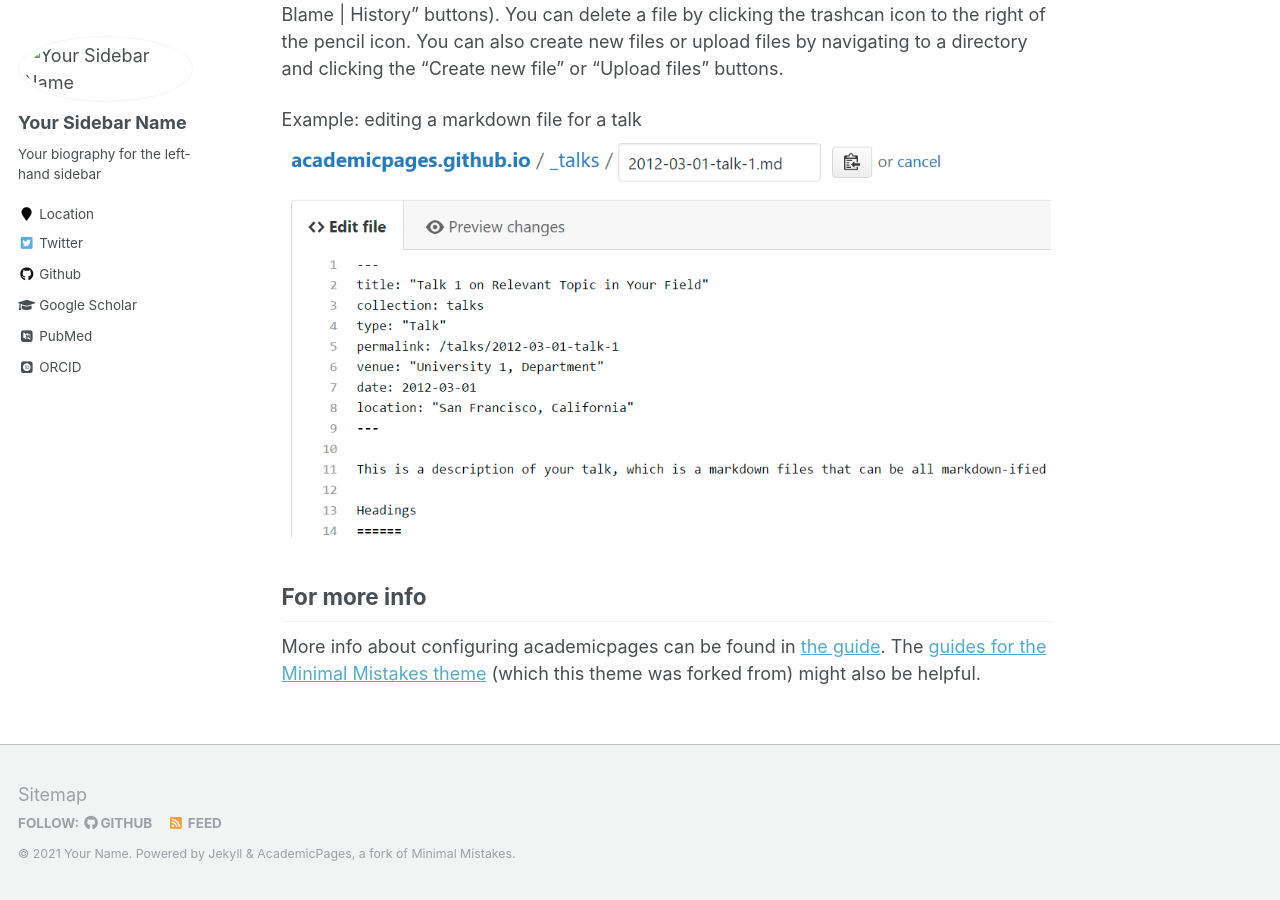
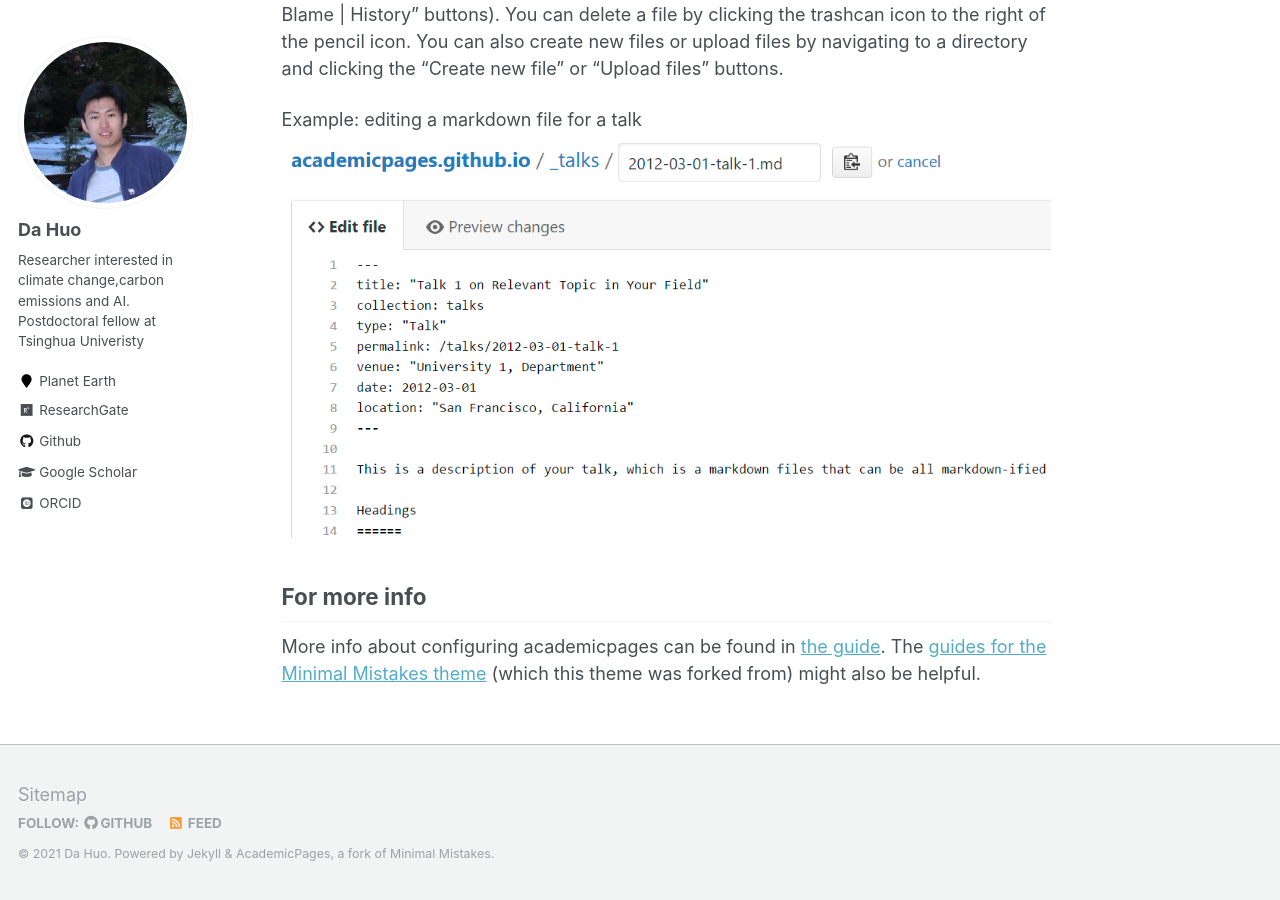
Before and after one commit to dh107/dh107.github.io, a Jekyll site: the page built from _pages/about.md, in a window 1280 px wide and 900 px high, scrolled down 2463 px. Built offline with Jekyll 4.4.1, drawn with Linux system fonts in a browser that asks for light colours; some web fonts are replaced; some of the changed text lies outside the part shown.

Commit message:
academic template

```diff
--- a/_config.yml
+++ b/_config.yml
@@ -7,11 +7,11 @@
 
 # Site Settings
 locale                   : "en-US"
-title                    : "Your Name / Site Title"
+title                    : "Da Huo"
 title_separator          : "-"
-name                     : &name "Your Name"
-description              : &description "personal description"
-url                      : https://academicpages.github.io # the base hostname & protocol for your site e.g. "https://mmistakes.github.io"
+name                     : &name "Da Huo"
+description              : &description "An ordinary people with extraordinary dreams"
+url                      : https://dh107.github.io # the base hostname & protocol for your site e.g. "https://mmistakes.github.io"
 baseurl                  : "" # the subpath of your site, e.g. "/blog"
 repository               : "academicpages/academicpages.github.io"
 teaser                   :  # filename of teaser fallback teaser image placed in /images/, .e.g. "500x300.png"
@@ -80,15 +80,16 @@ analytics:
 
 # Site Author
 author:
-  name             : "Your Sidebar Name"
+  name             : "Da Huo"
   avatar           : "profile.png"
-  bio              : "Your biography for the left-hand sidebar"
-  location         : "Location"
+  bio              : "Researcher interested in climate change,carbon emissions and AI.
+Postdoctoral fellow at Tsinghua Univeristy"
+  location         : "Planet Earth"
   employer         :
-  pubmed           : "https://www.ncbi.nlm.nih.gov/pubmed/?term=john+snow"
-  googlescholar    : "http://yourfullgooglescholarurl.com"
+  pubmed           :
+  googlescholar    : "https://scholar.google.ca/citations?user=uaRcVXMAAAAJ"
   email            :
-  researchgate     :  # example: "https://www.researchgate.net/profile/yourprofile"
+  researchgate     : "https://www.researchgate.net/profile/Da-Huo-4"
   uri              :
   bitbucket        :
   codepen          :
@@ -96,20 +97,20 @@ author:
   flickr           :
   facebook         :
   foursquare       :
-  github           : "academicpages"
+  github           : "dh107"
   google_plus      :
   keybase          :
   instagram        :
   impactstory      : #"https://profiles.impactstory.org/u/xxxx-xxxx-xxxx-xxxx"
   lastfm           :
   linkedin         :
-  orcid            : "http://orcid.org/yourorcidurl"
+  orcid            : "https://orcid.org/0000-0001-9767-2855"
   pinterest        :
   soundcloud       :
-  stackoverflow    : # http://stackoverflow.com/users/123456/username
+  stackoverflow    :
   steam            :
   tumblr           :
-  twitter          : "replacethistwitterhandle"
+  twitter          :
   vine             :
   weibo            :
   xing             :
```
Also changed, not shown: images/profile.jpg (deleted), images/profile.png (added), images/profile0.png (renamed from images/0.png).
